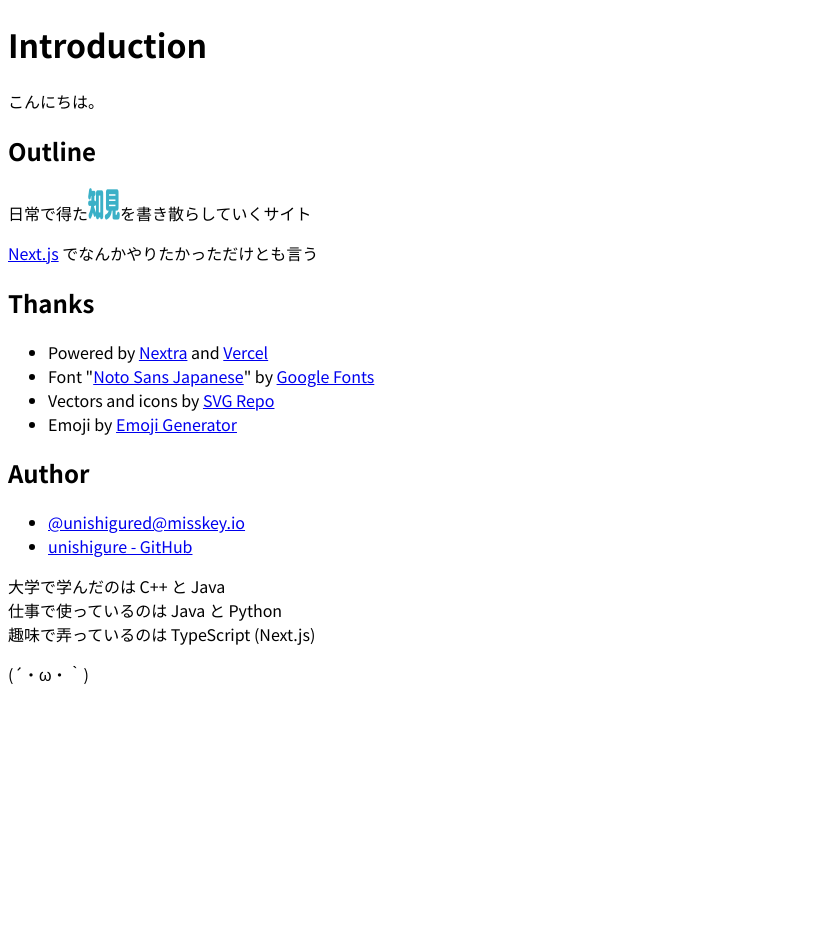
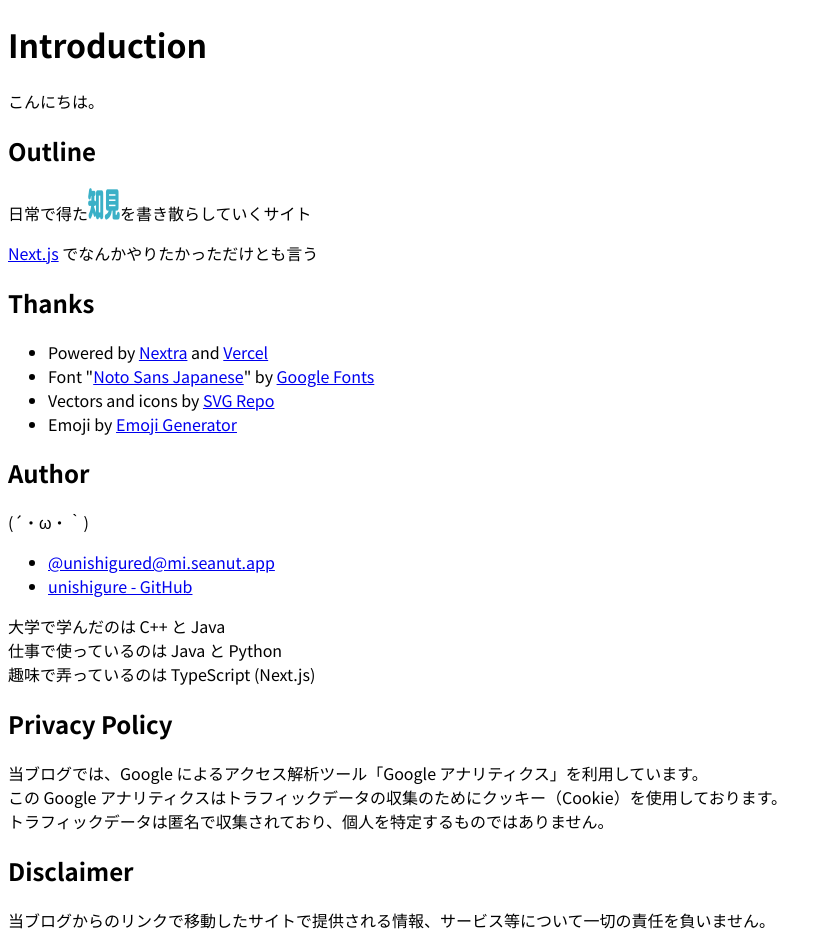
Before and after one commit to unishigure/tiken, a Next.js app: page / in a window 1280 px wide. Shown: the top 935 px of the page, without its empty margins (0-832 px from the left). Before the commit the page ends 800 px from the top, so only its background shows below. Built offline with nearby package versions, Linux system fonts and the light colour scheme.

Commit message:
Update index

```diff
--- a/pages/index.mdx
+++ b/pages/index.mdx
@@ -19,11 +19,23 @@ import Image from "next/image";
 
 ## Author
 
-- [@unishigured@misskey.io](https://misskey.io/@unishigured)
+(´・ω・｀)
+
+- [@unishigured@mi.seanut.app](https://mi.seanut.app/@unishigured)
 - [unishigure - GitHub](https://github.com/unishigure)
 
 大学で学んだのは C++ と Java<br/>
 仕事で使っているのは Java と Python<br/>
 趣味で弄っているのは TypeScript (Next.js)
 
-(´・ω・｀)
+## Privacy Policy
+
+当ブログでは、Google によるアクセス解析ツール「Google アナリティクス」を利用しています。<br/>
+この Google アナリティクスはトラフィックデータの収集のためにクッキー（Cookie）を使用しております。<br/>
+トラフィックデータは匿名で収集されており、個人を特定するものではありません。
+
+## Disclaimer
+
+当ブログからのリンクで移動したサイトで提供される情報、サービス等について一切の責任を負いません。<br/>
+また当ブログのコンテンツ・情報について、できる限り正確な情報を提供するように努めておりますが、正確性や安全性を保証するものではありません。情報が古くなっていることもございます。<br/>
+当サイトに掲載された内容によって生じた損害等の一切の責任を負いかねますのでご了承ください。
```
